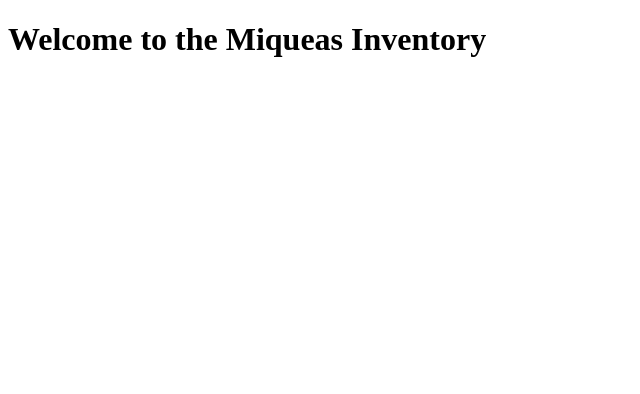
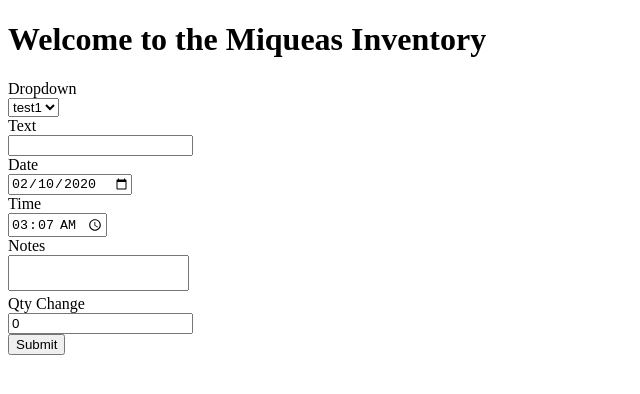
Before and after one commit to GTBitsOfGood/miqueas, a Next.js app: page /inventory in a window 1280 px wide. Shown: the top 394 px of the page, without its empty margins (0-640 px from the left). Built offline with nearby package versions, Linux system fonts and the light colour scheme.

Commit message:
Started work on form creation tool component in react

```diff
--- /dev/null
+++ b/components/SmartForm.js
@@ -0,0 +1,291 @@
+import React from 'react';
+import PropTypes from 'prop-types';
+
+/**
+ * SmartForm allows easy construction of forms from JSON
+ */
+class SmartForm extends React.Component {
+  /**
+   * A constructor for the SmartForm
+   * @param {object} props the properties to build the SmartForm
+   * @constructor
+   */
+  constructor(props) {
+    super(props);
+  }
+
+  /**
+   * Renders the SmartForm based on the provided properties
+   * @return {jsx} JSX Rendering of the SmartForm
+   */
+  render() {
+    const now = new Date();
+    return <form method={'get'} action={'/inventory'}>
+      <Dropdown name={'Dropdown'}
+        options={['test1', 'test2']} required = {true}/>
+      <TextInput name={'Text'} required = {true} />
+      <DateInput name={'Date'} required = {true} def={now}/>
+      <TimeInput name={'Time'} required = {true} def = {now}/>
+      <TextAreaInput name={'Notes'} required = {true}/>
+      <NumberInput name={'Qty Change'} required = {true}/>
+      <input type={'submit'} value={'Submit'}/>
+    </form>;
+  }
+}
+
+/**
+ * @param {object} props the properties of the dropdown menu
+ *      (name [string], options [string array], required [boolean])
+ * @return {jsx} the rendered dropdown menu
+ * @constructor
+ */
+function Dropdown(props) {
+  const options = [];
+  const id = props.name.replace(' ', '-') + '-dropdown';
+  props.options.forEach((option) => options.push(<option
+    value={option} key={option}>{option}</option>));
+  return (
+    <div>
+      <label htmlFor={id}>{props.name}</label>
+      <br/>
+      <select id={id} name={props.name}
+        required={props.required}>
+        {options}
+      </select>
+    </div>
+  );
+}
+
+Dropdown.propTypes = {
+  name: PropTypes.string.isRequired,
+  options: PropTypes.arrayOf(PropTypes.string).isRequired,
+  required: PropTypes.bool.isRequired,
+};
+
+/**
+ * A constructor for a TextInput item in the form
+ * @param {object} props the properties of the text input
+ *      (name [string], required [bool])
+ * @return {jsx} the rendered text input
+ * @constructor
+ */
+function TextInput(props) {
+  const id = props.name.replace(' ', '-') + '-txtinput';
+  return (
+    <div>
+      <label htmlFor={id}>{props.name}</label>
+      <br/>
+      <input id={id} type={'text'} name={props.name}
+        required={props.required}/>
+    </div>
+  );
+}
+
+TextInput.propTypes = {
+  name: PropTypes.string.isRequired,
+  required: PropTypes.bool.isRequired,
+};
+
+/**
+ * A class to create a Date Input form item
+ */
+class DateInput extends React.Component {
+  /**
+   * A constructor for the DateInput form item
+   * @param {object} props
+   * @constructor
+   */
+  constructor(props) {
+    super(props);
+    const dateObj = (this.props.def) ? this.props.def : new Date();
+    let date = dateObj.getFullYear() + '-';
+    if (dateObj.getMonth() < 9) {
+      date += '0';
+    }
+    date += (dateObj.getMonth() + 1) + '-';
+    if (dateObj.getDate() < 10) {
+      date += '0';
+    }
+    date += dateObj.getDate();
+    this.state = {
+      date: date,
+    };
+  }
+
+  /**
+   * A function to update the state of the form item on change
+   * @param {event} i the event triggered by changing the form value
+   */
+  onChange(i) {
+    this.setState({
+      date: i.target.value,
+    });
+  }
+
+  /**
+   * Renders the DateInput form item in jsx
+   * @return {jsx} the rendered DateInput form item
+   */
+  render() {
+    const id = this.props.name.replace(' ', '-') + '-date';
+
+    return (
+      <div>
+        <label htmlFor={id}>{this.props.name}</label>
+        <br/>
+        <input id={id} type={'date'} name={this.props.name}
+          value={this.state.date}
+          required={this.props.required}
+          onChange={(i) => this.onChange(i)}/>
+      </div>
+    );
+  }
+}
+
+DateInput.propTypes = {
+  def: PropTypes.instanceOf(Date),
+  name: PropTypes.string.isRequired,
+  required: PropTypes.bool.isRequired,
+};
+
+/**
+ * A class to create a TimeInput form component
+ */
+class TimeInput extends React.Component {
+  /**
+   * A constructor for the TimeInput form component
+   * @param {object} props the properties of the time input form component
+   *    (def [Date], name [string], required [bool])
+   * @constructor
+   */
+  constructor(props) {
+    super(props);
+    const dateObj = (this.props.def) ? this.props.def : new Date();
+    let time = '';
+    if (dateObj.getHours() < 10) {
+      time += '0';
+    }
+    time += dateObj.getHours() + ':';
+    if (dateObj.getMinutes() < 10) {
+      time += '0';
+    }
+    time += dateObj.getMinutes();
+    this.state = {
+      time: time,
+    };
+  }
+
+  /**
+   * Update the state of the time input when the user changes it
+   * @param {event} i the onChange event response
+   */
+  onChange(i) {
+    this.setState({
+      time: i.target.value,
+    });
+  }
+
+  /**
+   * Renders the TextInput form component
+   * @return {jsx} the rendered TimeInput
+   */
+  render() {
+    const id = this.props.name.replace(' ', '-') + '-time';
+    return (
+      <div>
+        <label htmlFor={id}>{this.props.name}</label>
+        <br/>
+        <input id={id} type={'time'} name={this.props.name}
+          value={this.state.time}
+          required={this.props.required}
+          onChange={(i) => this.onChange(i)}
+        />
+      </div>
+    );
+  }
+}
+
+TimeInput.propTypes = {
+  def: PropTypes.instanceOf(Date),
+  name: PropTypes.string.isRequired,
+  required: PropTypes.bool.isRequired,
+};
+
+/**
+ * A TextAreaInput form component
+ * @param {object} props the properties of the TextAreaInput
+ * @return {jsx} the rendered jsx of the TextAreaInput
+ * @constructor
+ */
+function TextAreaInput(props) {
+  const id = props.name.replace(' ', '-') + '-text-area';
+  return (
+    <div>
+      <label htmlFor={id}>{props.name}</label>
+      <br/>
+      <textarea id={id} name={props.name} required={props.required}
+        style={{resize: 'none'}}/>
+    </div>
+  );
+}
+
+TextAreaInput.propTypes = {
+  name: PropTypes.string.isRequired,
+  required: PropTypes.bool.isRequired,
+};
+
+/**
+ * A NumberInput form component
+ */
+class NumberInput extends React.Component {
+  /**
+   * A constructor for the NumberInput
+   * @param {object} props the properties of the number form component
+   *      (name [string], required [boolean], def [number])
+   * @constructor
+   */
+  constructor(props) {
+    super(props);
+    const val = props.def ? props.def : 0;
+    this.state = {
+      val: val,
+    };
+  }
+
+  /**
+   * Handler when the form item changes to update state of the NumberInput
+   * @param {event} i the event triggered when the number form item changes
+   */
+  onChange(i) {
+    this.setState({
+      val: i.target.value,
+    });
+  }
+
+  /**
+   * Render the NumberInput class
+   * @return {jsx} the rendered view of the NumberInput class
+   */
+  render() {
+    const id = this.props.name.replace(' ', '-') + '-number';
+    return (
+      <div>
+        <label htmlFor ={id}>{this.props.name}</label>
+        <br/>
+        <input type={'number'} name={this.props.name} value={this.state.val}
+          required={this.props.required}
+          onChange = {(i) => this.onChange(i)}
+        />
+      </div>
+    );
+  }
+}
+
+NumberInput.propTypes = {
+  name: PropTypes.string.isRequired,
+  required: PropTypes.bool.isRequired,
+  def: PropTypes.number,
+};
+
+
+export default SmartForm;
--- a/package.json
+++ b/package.json
@@ -17,7 +17,8 @@
     "next": "^9.2.1",
     "next-offline": "^5.0.0",
     "react": "^16.12.0",
-    "react-dom": "^16.12.0"
+    "react-dom": "^16.12.0",
+    "prop-types": "latest"
   },
   "devDependencies": {
     "eslint": "^6.8.0",
--- a/pages/inventory.js
+++ b/pages/inventory.js
@@ -1,9 +1,11 @@
 import InventoryHeader from '../components/InventoryHeader'
+import SmartForm from '../components/SmartForm';
 
 export default function Inventory() {
   return (
     <div>
       <InventoryHeader />
+      <SmartForm/>
     </div>
   );
 }
```
